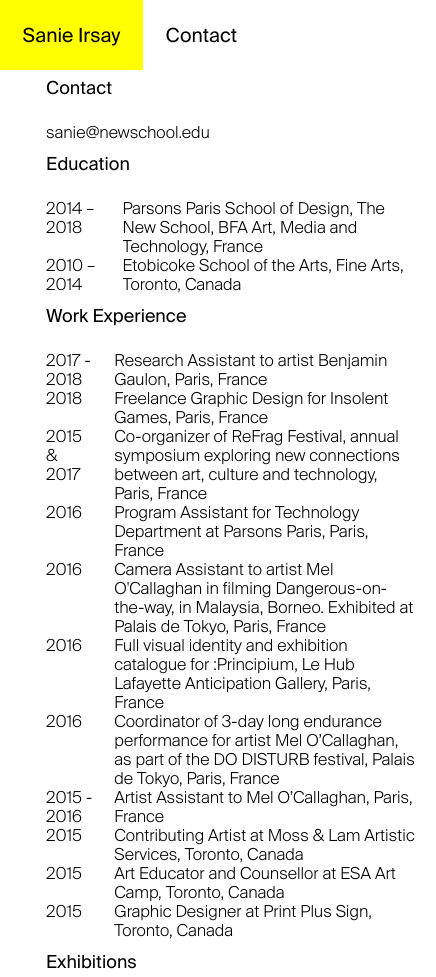
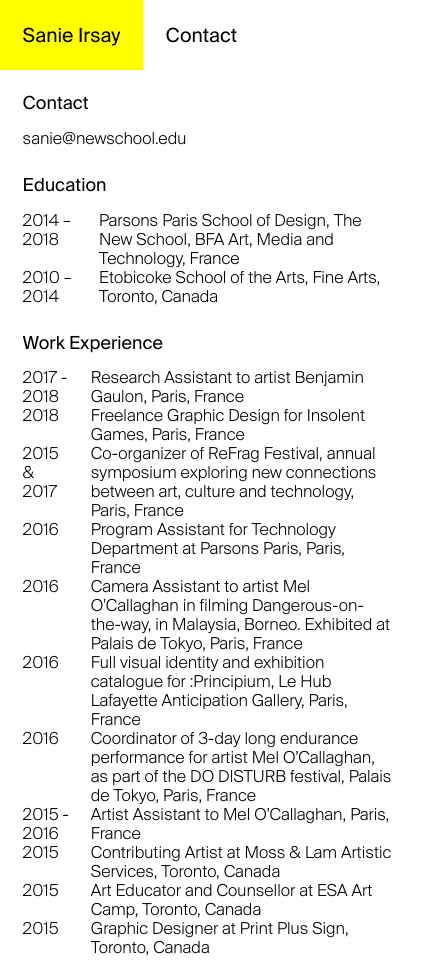
Before and after one commit to sonya-irsay/sonya-irsay.github.io, a plain HTML site: page contact.html in a window 390 px wide. Shown: the top 977 px of the page, 436 px wide, since content can reach past the window. Drawn offline with Linux system fonts and the light colour scheme.

Commit message:
update contact css

```diff
--- a/contact.html
+++ b/contact.html
@@ -18,7 +18,7 @@
   </div>
 
 <!-- CONTACT -->
-  <div style="overflow-x:hidden; margin: 10px 10px 0px 46px;">
+  <div class="contact">
     <!-- <a><img src="imgs/thumbnails/natura_rerum.jpg">sanie.irsay@gmail.com</a> -->
     <!-- <a><img src="imgs/thumbnails/field_sketchbook.jpg">sanie.irsay@gmail.com</a> -->
     <h4>Contact</h4>
--- a/css/style.css
+++ b/css/style.css
@@ -153,6 +153,11 @@ td {
     /* height: 50px; */
     padding: 0 20px 0 0;
     vertical-align: top;
+}
+
+.contact{
+    overflow-x:hidden;
+    margin: 10px 10px 0px 46px;
 }
 /* --------------------------------------------------------------------- */
 
@@ -527,6 +532,26 @@ ul li p{
   body{
     margin-top: 19.6vw;
   }
+
+/* CONTACT */
+/* ------------------------------- */
+  .contact{
+      overflow-x:hidden;
+      margin: 5.8vw;
+  }
+
+  h4{
+    margin:3.8vw 0 3.8vw 0;
+    display: block;
+    color: black;
+    text-align: left;
+    /* padding: 0 0 0 0; */
+    text-decoration: none;
+    font-size: 18px;
+    font-family: Suisse Regular, sans-serif;
+    font-weight: bold;
+  }
+
 }
 
  /* ----------------------------------------------------------------- */
```
